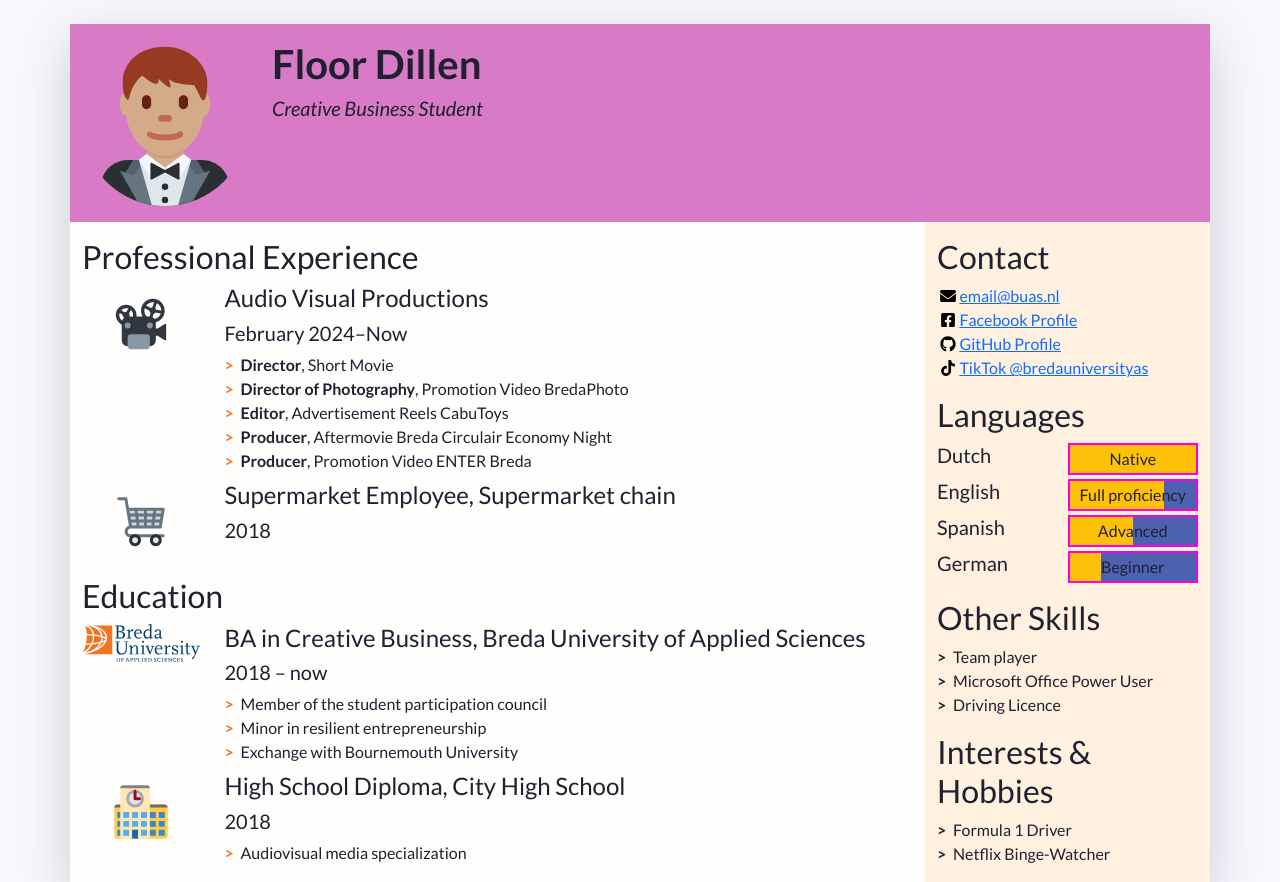
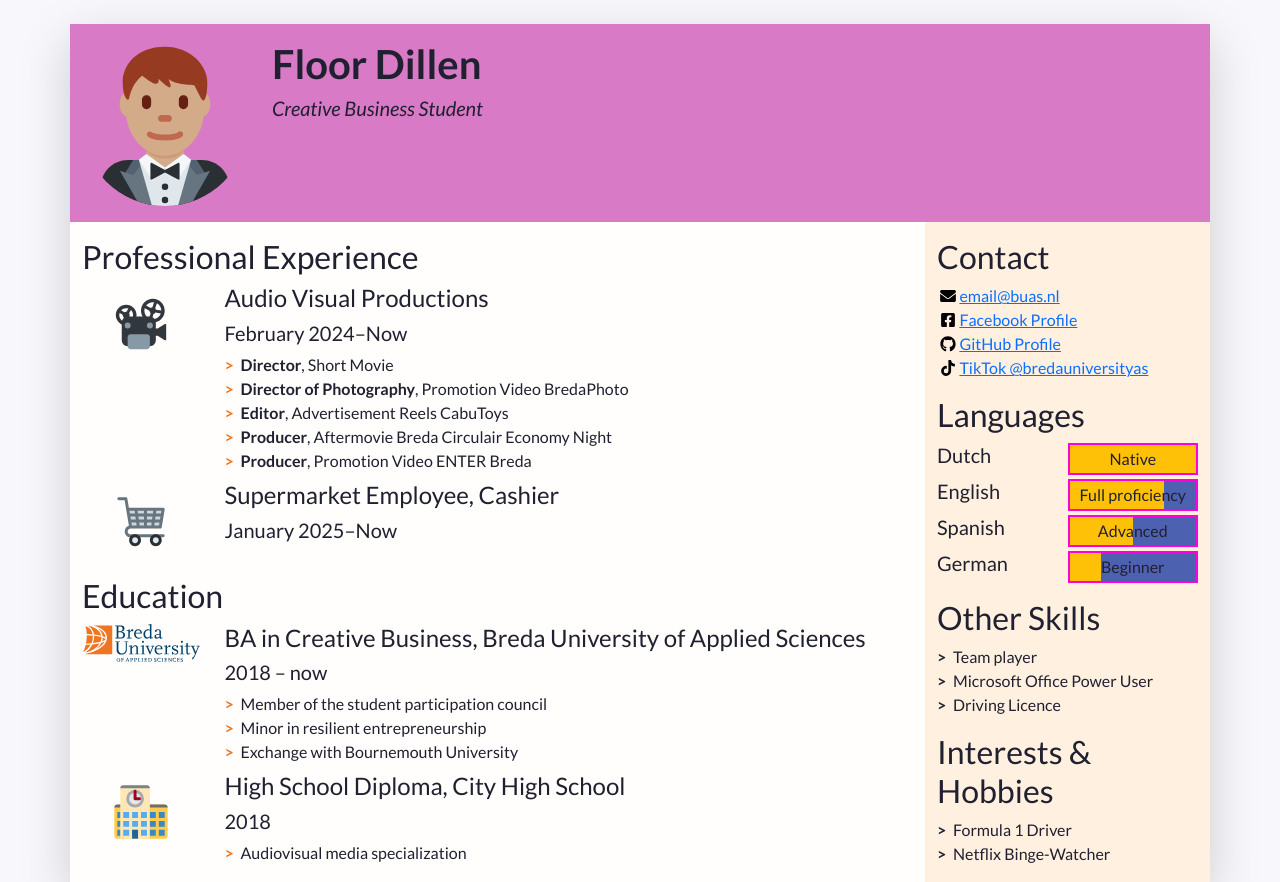
Before and after one commit to FloorD05/my-cv, a plain HTML site: page index.html in a window 1280 px wide. Shown: the top 882 px of the page. Drawn offline with nearby package versions, Linux system fonts and the light colour scheme.

Commit message:
professional experience 2

```diff
--- a/index.html
+++ b/index.html
@@ -104,8 +104,8 @@
                   <img class="biography-logo mw-100 d-block mx-auto" src="images/employers/trolley.svg" alt="Company logo" width="80">
                 </div>
                 <div class="biography-contents col-9 col-sm-10 col-md-9 col-lg-10">
-                  <h4>Supermarket Employee, Supermarket chain</h4>
-                  <h5>2018</h5>
+                  <h4>Supermarket Employee, Cashier</h4>
+                  <h5>January 2025&ndash;Now</h5>
                   <!-- This entry doesn't have a list of achievements, but you can copy-paste the one from above -->
                 </div>
               </li>
```
